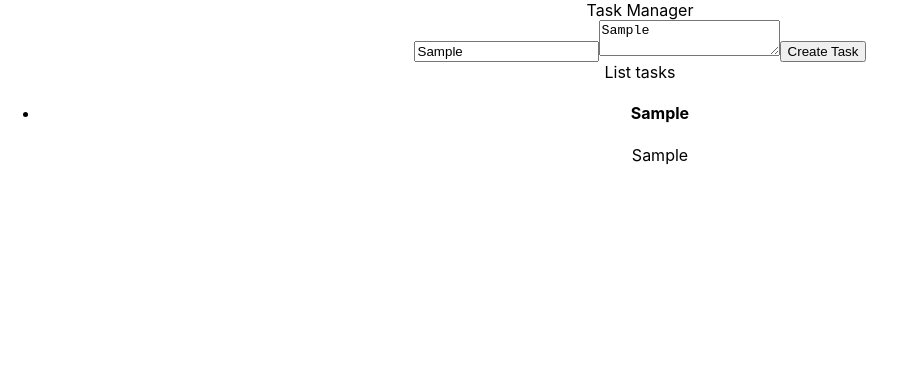
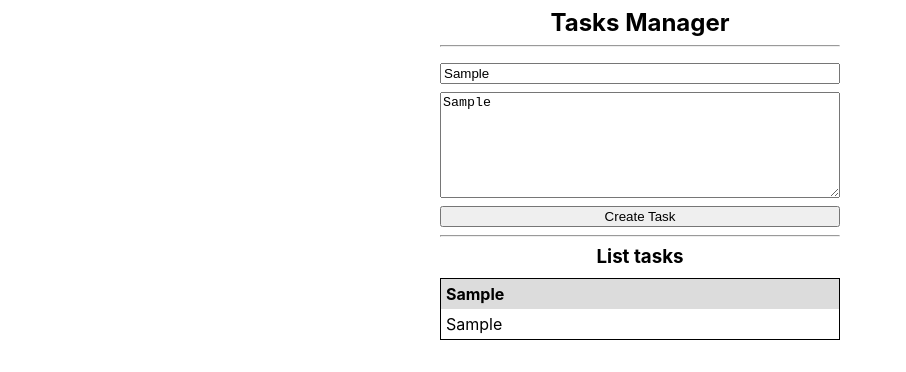
Before and after one commit to MarcuzziFranco/Task-manager, a React (Vite) app: page / in a window 1280 px wide. Both pictures are taken after typing "Sample", "Sample" into the empty fields and a click on the button "Create Task". Shown: the top 372 px of the page, without its empty margins (0-906 px from the left). Built offline with nearby package versions, Linux system fonts and the light colour scheme.

Commit message:
agregados estilos basicos.

```diff
--- a/src/App.css
+++ b/src/App.css
@@ -1,42 +1,23 @@
 .App {
-  text-align: center;
+ display: flex;
+ flex-direction: column;
+ align-items: center;
+
+}
+.container-app{
+  width: 400px;
 }
 
-.App-logo {
-  height: 40vmin;
-  pointer-events: none;
+.Tittle-App{
+  display: flex;
+  align-items: center;
+  justify-content: center;
+  margin: 8px 0px 8px 0px;
 }
 
-@media (prefers-reduced-motion: no-preference) {
-  .App-logo {
-    animation: App-logo-spin infinite 20s linear;
-  }
-}
-
-.App-header {
-  background-color: #282c34;
-  min-height: 100vh;
+.Tittle-List{
   display: flex;
-  flex-direction: column;
   align-items: center;
   justify-content: center;
-  font-size: calc(10px + 2vmin);
-  color: white;
+  margin: 8px 0px 8px 0px;
 }
-
-.App-link {
-  color: #61dafb;
-}
-
-@keyframes App-logo-spin {
-  from {
-    transform: rotate(0deg);
-  }
-  to {
-    transform: rotate(360deg);
-  }
-}
-
-button {
-  font-size: calc(10px + 2vmin);
-}
--- a/src/App.tsx
+++ b/src/App.tsx
@@ -17,12 +17,14 @@ function App() {
 
   return (
     <div className="App">
-      <div>Task Manager</div>
-      <div>
+      <div className="container-app">
+        <h2 className="Tittle-App">Tasks Manager</h2>
+        <hr />
         <InputTask onNewTask={hadlerNewTask} />
+        <hr />
+        <h3 className="Tittle-List">List tasks</h3>
+        <ListTasks listTask={listTask} />
       </div>
-      <div>List tasks</div>
-      <ListTasks listTask={listTask} />
     </div>
   );
 }
--- a/src/Components/CardTask/CardTask.tsx
+++ b/src/Components/CardTask/CardTask.tsx
@@ -1,10 +1,11 @@
 import { Task } from "../../Interfaces/types";
+import "./style.css";
 
 export default function CardTask(task: Task) {
   return (
-    <div>
-      <h4>{task.tittle} </h4>
-      <p>{task.description}</p>
+    <div className="container-card">
+      <h4 className="container-tittle">{task.tittle} </h4>
+      <p className="container-description">{task.description}</p>
     </div>
   );
 }
--- /dev/null
+++ b/src/Components/CardTask/style.css
@@ -0,0 +1,18 @@
+
+.container-card {
+    margin: 0px;
+    padding: 0px;
+}
+
+.container-tittle{
+    margin: 0px;
+    padding: 5px;
+    background-color: gainsboro;
+}
+
+.container-description{
+    margin: 0px;
+    padding: 5px;
+
+
+}
--- a/src/Components/InputTask/InputTask.tsx
+++ b/src/Components/InputTask/InputTask.tsx
@@ -1,10 +1,10 @@
-import React from 'react'
-import {useState} from  'react'
-import {Task}  from '../../Interfaces/types';
-
+import React from "react";
+import "./style.css";
+import { useState } from "react";
+import { Task } from "../../Interfaces/types";
 
 interface InputTaskState {
-  inputTaskValues : Task
+  inputTaskValues: Task;
 }
 
 const INITIAL_STATE_TASK: Task = {
@@ -12,32 +12,41 @@ const INITIAL_STATE_TASK: Task = {
   description: "",
 };
 
-
-interface FormProps{
-  onNewTask:(newTask:Task) => void
+interface FormProps {
+  onNewTask: (newTask: Task) => void;
 }
 
+const InputTask = ({ onNewTask }: FormProps) => {
+  const [newTask, setNewTask] =
+    useState<InputTaskState["inputTaskValues"]>(INITIAL_STATE_TASK);
 
-const InputTask = ({onNewTask}:FormProps) => {
+  const handlerNewTask = (e: React.MouseEvent<HTMLInputElement>) => {
+    onNewTask(newTask);
+  };
 
-  const [newTask,setNewTask] = useState<InputTaskState["inputTaskValues"]>(INITIAL_STATE_TASK);
-
-  const handlerNewTask = (e:React.MouseEvent<HTMLInputElement>) =>{
-      onNewTask(newTask);
-  }
-
-  const handleChange = (e:React.ChangeEvent<HTMLInputElement | HTMLTextAreaElement> ) =>{
-    const {value,name} = e.target
-    setNewTask({...newTask,[name]:value})
-  }
+  const handleChange = (
+    e: React.ChangeEvent<HTMLInputElement | HTMLTextAreaElement>
+  ) => {
+    const { value, name } = e.target;
+    setNewTask({ ...newTask, [name]: value });
+  };
 
   return (
-    <div>
-        <input placeholder="Tittle"  type="text" name='tittle' onChange={handleChange}/>
-        <textarea  placeholder="Description" name='description' onChange={handleChange}/>
-        <input type="button" value = "Create Task" onClick={handlerNewTask} />
-     </div>
-  )
-}
+    <div className="container-form">
+      <input
+        placeholder="Tittle"
+        type="text"
+        name="tittle"
+        onChange={handleChange}
+      />
+      <textarea
+        placeholder="Description"
+        name="description"
+        onChange={handleChange}
+      />
+      <input type="button" value="Create Task" onClick={handlerNewTask} />
+    </div>
+  );
+};
 
-export default InputTask
+export default InputTask;
--- /dev/null
+++ b/src/Components/InputTask/style.css
@@ -0,0 +1,13 @@
+
+.container-form{
+    display: flex;
+    flex-direction: column;
+}
+
+.container-form > input,textarea{
+    margin-top: 8px;
+}
+
+.container-form > textarea {
+    height: 100px;
+}
--- a/src/Components/ListTasks/ListTasks.tsx
+++ b/src/Components/ListTasks/ListTasks.tsx
@@ -1,5 +1,6 @@
 import { Task } from "../../Interfaces/types";
 import CardTask from "../CardTask/CardTask";
+import "./style.css";
 
 interface Props {
   listTask: Array<Task>;
--- /dev/null
+++ b/src/Components/ListTasks/style.css
@@ -0,0 +1,11 @@
+ul {
+    list-style-type: none;
+    margin: 0;
+    padding: 0;
+
+  }
+
+  li{
+    margin: 10px 0px 10px 0;
+    border: solid 1px;
+  }
```
